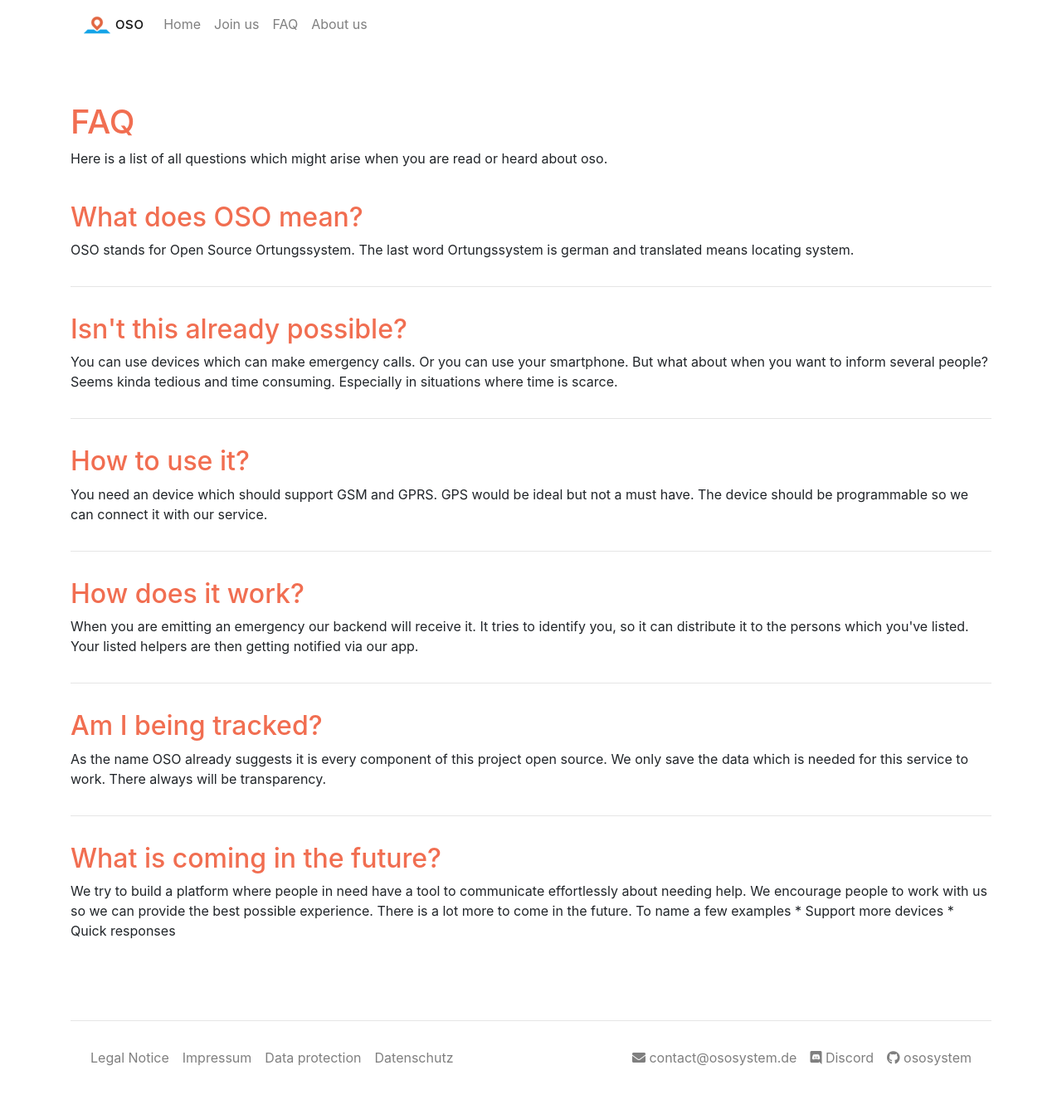
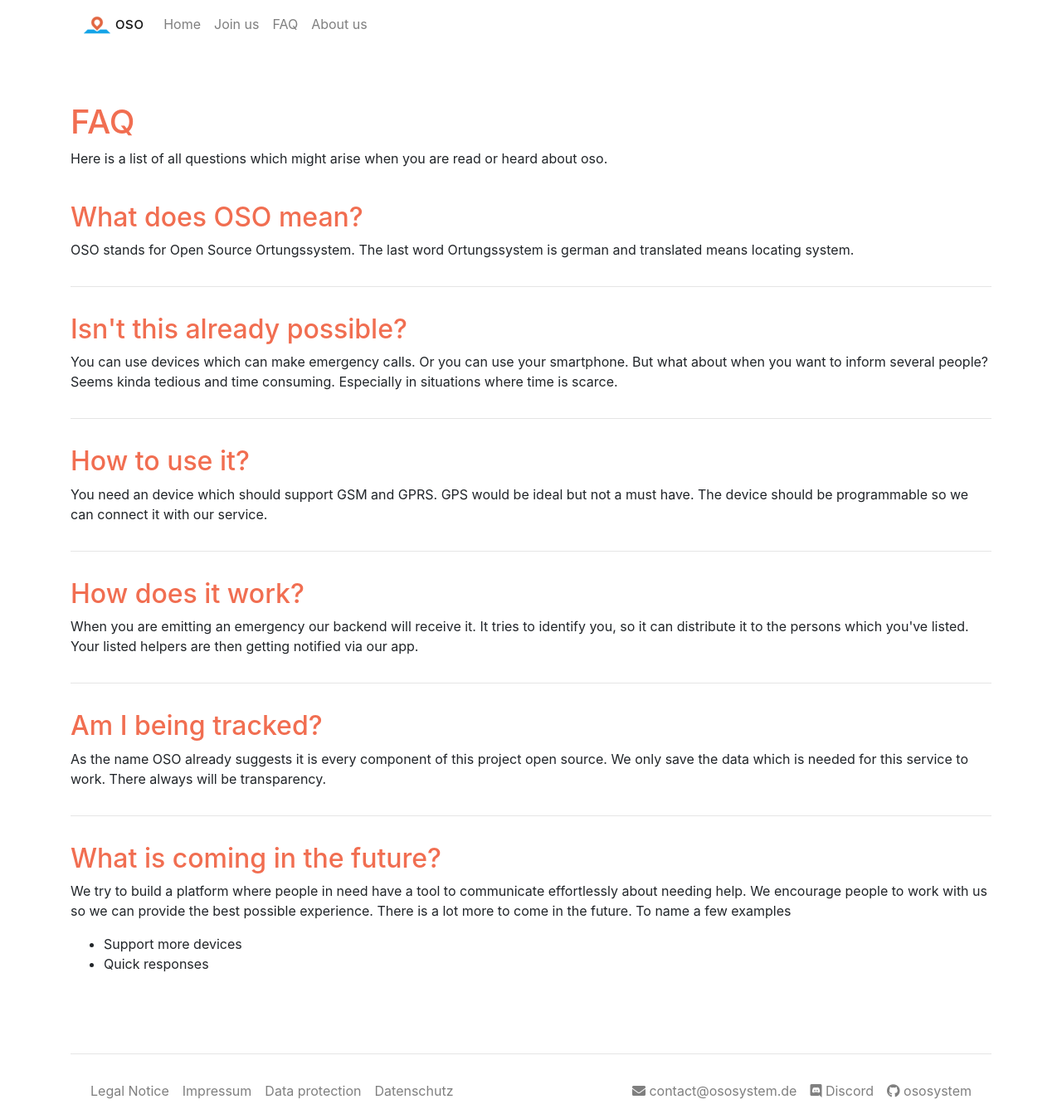
Before and after one commit to OSOSystem/oso-website, a Jekyll site: the page built from faq.html, in a window 1280 px wide. Shown: the whole page at 83% size. Built offline with Jekyll 4.4.1, drawn with Linux system fonts in a browser that asks for light colours; nearby versions of some CDN libraries; before the commit the page ends 1303 px from its top, so only the background shows below that.

Commit message:
:art: Fix styling issue

```diff
--- a/faq.html
+++ b/faq.html
@@ -65,6 +65,8 @@ layout: page
   We encourage people to work with us so we can provide the best possible experience.
   There is a lot more to come in the future.
   To name a few examples
-  * Support more devices
-  * Quick responses
 </p>
+<ul>
+  <li>Support more devices</li>
+  <li>Quick responses</li>
+</ul>
```
